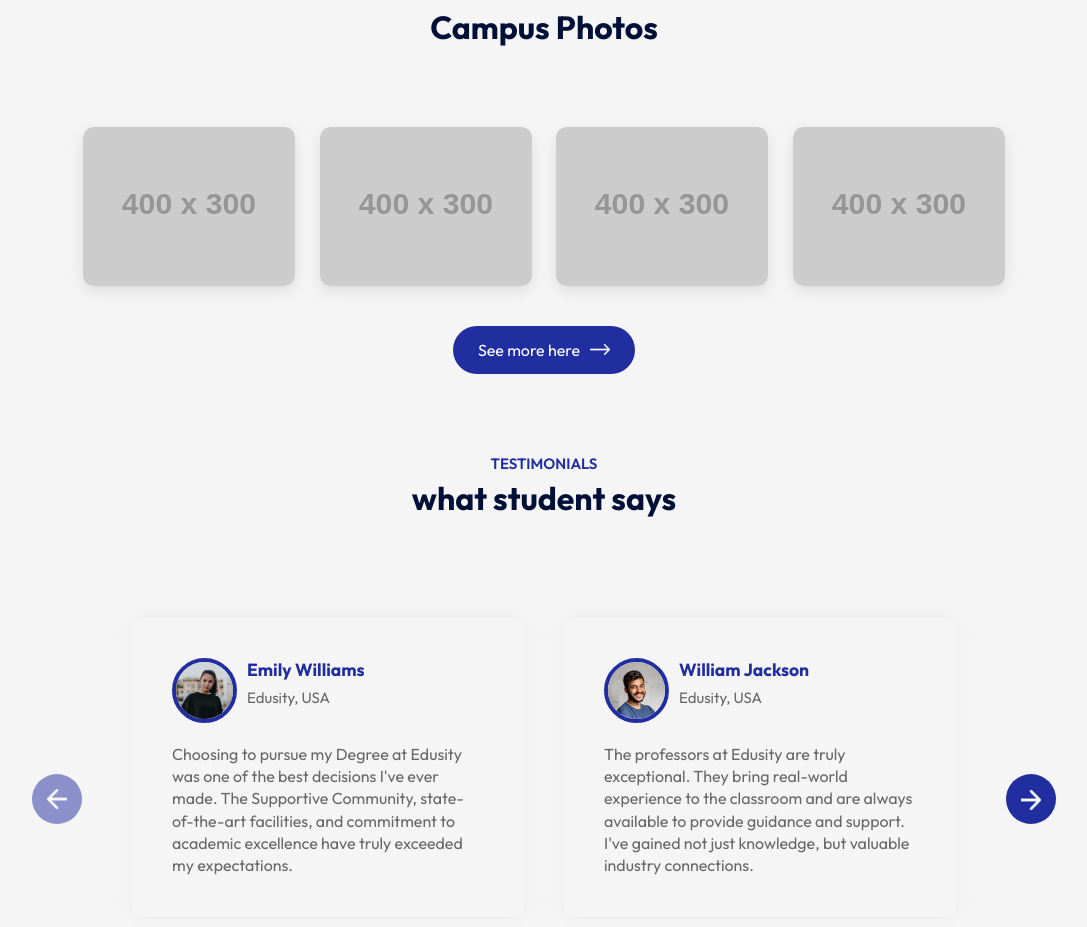
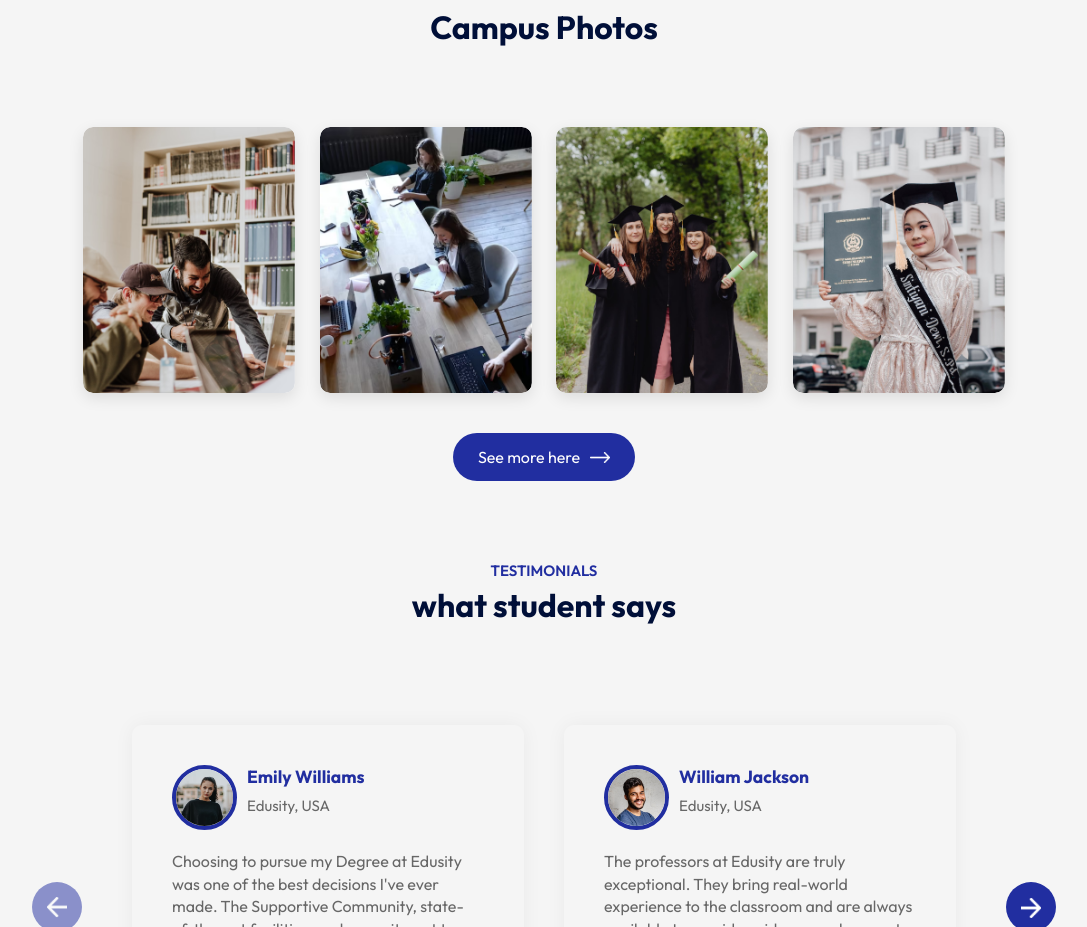
Before and after one commit to sacreations/EDU-site-test, a React (Vite) app: page / in a window 1280 px wide. Shown: the part 2003-2930 px from the top of the page, without its empty margins (96-1183 px from the left). Built offline with nearby package versions, Linux system fonts and the light colour scheme.

Commit message:
fix image imports

```diff
--- a/src/components/Campus/Campus.jsx
+++ b/src/components/Campus/Campus.jsx
@@ -1,27 +1,34 @@
 import React from "react";
 import "./Campus.css";
-// Just import white arrow, which seems to work
+// Fix the gallery-1 import to use relative path like the others
+import gallery_1 from "../../assets/gallery-1.png";
+import gallery_2 from "../../assets/gallery-2.png";
+import gallery_3 from "../../assets/gallery-3.png";
+import gallery_4 from "../../assets/gallery-4.png";
 import white_arrow from "../../assets/white-arrow.png";
 
 const Campus = () => {
-  // Define gallery items with external placeholder URLs instead of imports
-  const galleryItems = [
-    { id: 1, alt: "Modern university lecture hall" },
-    { id: 2, alt: "Student collaboration space" },
-    { id: 3, alt: "Campus sports facilities" },
-    { id: 4, alt: "University library" }
+  // Create array of gallery images with their imports
+  const galleryImages = [
+    { src: gallery_1, alt: "Modern university lecture hall" },
+    { src: gallery_2, alt: "Student collaboration space" },
+    { src: gallery_3, alt: "Campus sports facilities" },
+    { src: gallery_4, alt: "University library" }
   ];
 
   return (
     <div className="campus" id="campus">
       <div className="gallery">
-        {galleryItems.map((item) => (
-          <div className="gallery-item" key={item.id}>
-            {/* Use external placeholder images instead of local imports */}
+        {galleryImages.map((image, index) => (
+          <div className="gallery-item" key={index}>
             <img
-              src={`https://via.placeholder.com/400x300/212EA0/FFFFFF?text=Campus+${item.id}`}
-              alt={item.alt}
+              src={image.src}
+              alt={image.alt}
               className="gallery-image"
+              onError={(e) => {
+                e.target.onerror = null;
+                e.target.src = "https://via.placeholder.com/400x300/212EA0/FFFFFF?text=Campus+Image";
+              }}
             />
           </div>
         ))}
```
